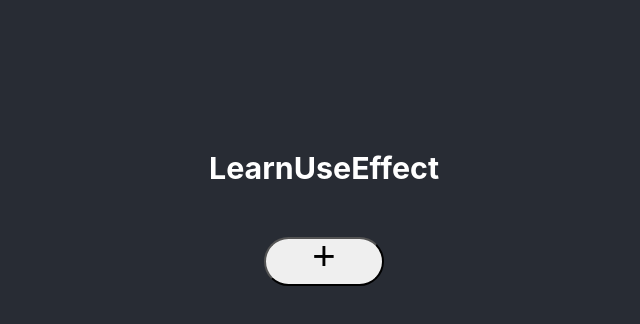
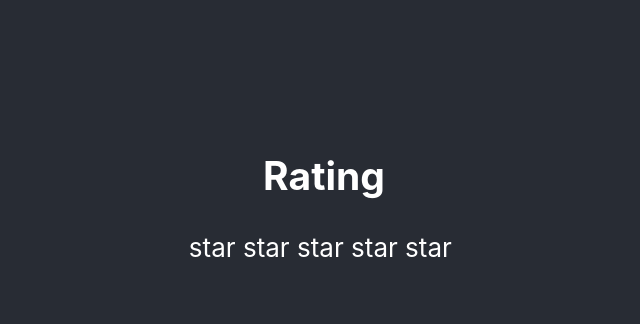
Before and after one commit to mabar84/testing-and-training, a React (Create React App) app: page / in a window 1280 px wide. Shown: the top 324 px of the page, without its empty margins (316-956 px from the left). Built offline with nearby package versions, Linux system fonts and the light colour scheme.

Commit message:
kabzda01 components is done

```diff
--- a/src/App.tsx
+++ b/src/App.tsx
@@ -1,6 +1,7 @@
 import React from 'react';
 import './App.css';
 import {ResetUseEffect} from "./learn/ResetUseEffect";
+import {Rating} from "./learn/Rating";
 
 function App() {
     console.log('App')
@@ -8,7 +9,7 @@ function App() {
     return (
         <div className="App">
             <header className="App-header">
-                <ResetUseEffect/>
+                <Rating/>
             </header>
         </div>
     );
--- /dev/null
+++ b/src/learn/Rating.jsx
@@ -0,0 +1,16 @@
+export const Rating = () => {
+    return <>
+        <h2>Rating</h2>
+        <Star/>
+        <Star/>
+        <Star/>
+        <Star/>
+        <Star/>
+    </>
+}
+
+const Star = () => {
+    return <>
+        star&nbsp;
+    </>
+}
```
